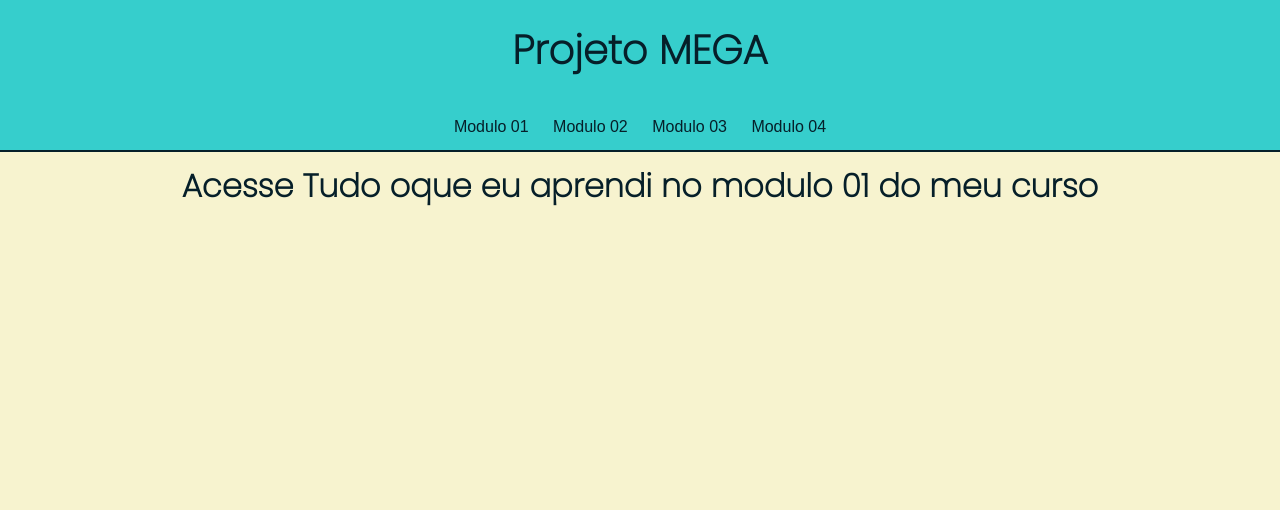
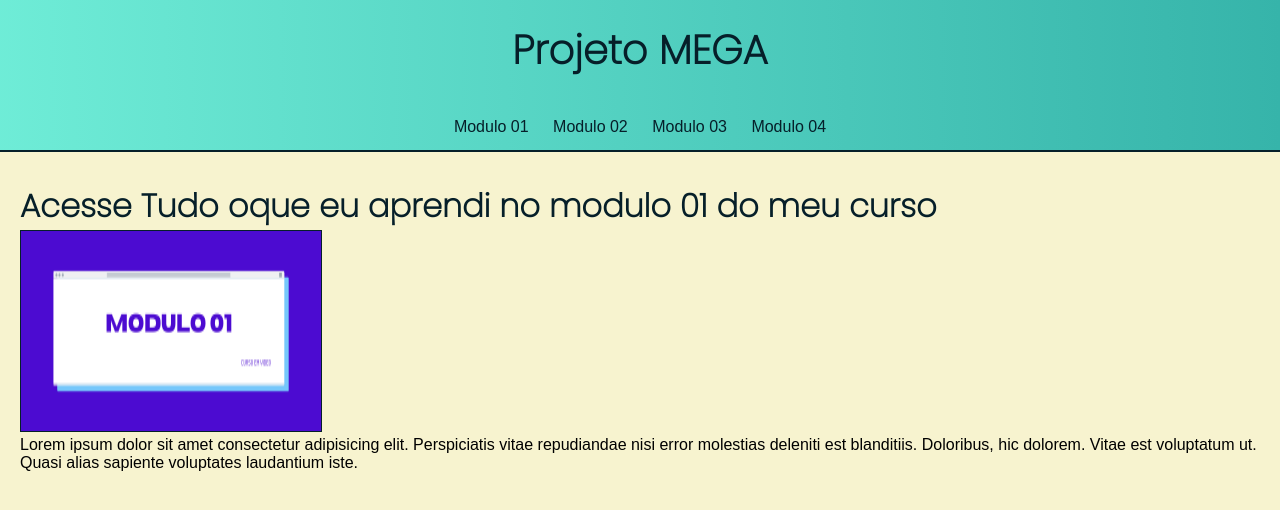
Before and after one commit to PedroJonathancm/ProjetoMega, a plain HTML site: page a.pags/index.html in a window 1280 px wide. Drawn offline with Linux system fonts and the light colour scheme.

Commit message:
Metagame

```diff
--- a/a.estilos/estilo-geral.css
+++ b/a.estilos/estilo-geral.css
@@ -29,6 +29,20 @@ body{
 
 }
 
+.modulo{
+    margin: 20px;
+
+}
+
+.mdimg{
+    width: 300px;
+    height: 200px;
+
+    border: 1px solid #061f29;
+    display: inline-block;
+
+}
+
 /*Folha*/
 div.menu{
     text-align: center;
@@ -37,7 +51,7 @@ div.menu{
 }
 
 header{
-    background-color: var(--color3);
+    background-image: linear-gradient(to right, #31e9dab0, #36b4aa);
     height: 150px;
     border-bottom: 2px solid var(--color6);
 
@@ -56,7 +70,7 @@ header > h1{
 }
 
 h1{
-    text-align: center;
+    text-align: left;
     font-family: var(--font-destaque);
     font-weight: bolder;
 
--- a/a.pags/index.html
+++ b/a.pags/index.html
@@ -26,12 +26,16 @@
 
 <main>
 
-    <div class="Modulo 01" >
-    <h1>Acesse Tudo oque eu aprendi no modulo 01 do meu curso</h1>
+<div>
+    <div class="modulo" >
+        <h1>Acesse Tudo oque eu aprendi no modulo 01 do meu curso</h1>
+        <div><img class="mdimg"  src="../a.imgs/modulo01.png" alt="img modulo 01"></div>
+        <p style="display: inline-block;">Lorem ipsum dolor sit amet consectetur adipisicing elit. Perspiciatis vitae repudiandae nisi error molestias deleniti est blanditiis. Doloribus, hic dolorem. Vitae est voluptatum ut. Quasi alias sapiente voluptates laudantium iste.</p>
 
 
 
-    </div>
+     </div>
+</div>
 
 
 
```
